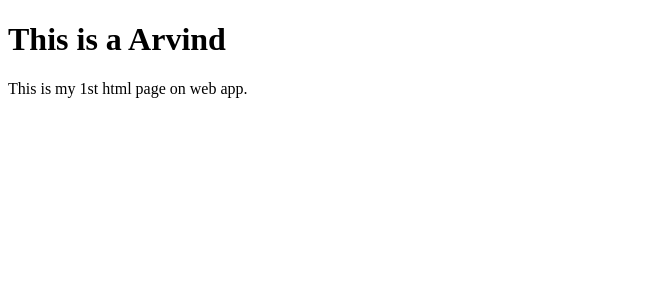
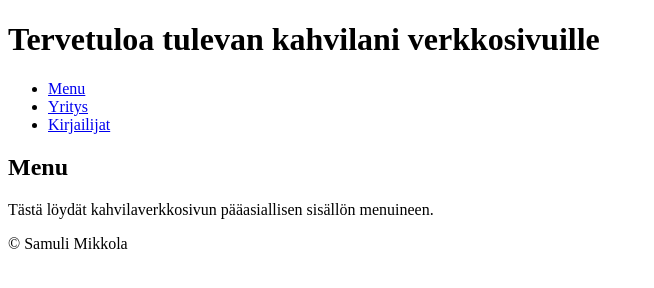
Before and after one commit to Samulism/Samulism.github.io, a plain HTML site: page index.html in a window 1280 px wide. Shown: the whole page, without its empty margins (0-654 px from the left). Drawn offline with Linux system fonts and the light colour scheme.

Commit message:
Add files via upload

```diff
--- a/index.html
+++ b/index.html
@@ -1,10 +1,31 @@
 <!DOCTYPE html>
-<html>
+<html lang="en">
 <head>
-<title>Page Title</title>
+    <meta charset="UTF-8">
+    <meta name="viewport" content="width=device-width, initial-scale=1.0">
+    <title>Tyylikäs verkkosivu aloittelijoille</title>
 </head>
 <body>
-<h1>This is a Arvind</h1>
-<p>This is my 1st html page on web app.</p>
+
+    <header>
+         <h1>Tervetuloa tulevan kahvilani verkkosivuille</h1>
+     </header>
+
+    <nav>
+        <ul>
+            <li><a href="#Menu">Menu</a></li>
+            <li><a href="#Yritys">Yritys</a></li>
+            <li><a href="#Kirjailijat">Kirjailijat</a></li>
+        </ul>
+   </nav>
+
+    <main>
+        <h2>Menu</h2>
+        <p>Tästä löydät kahvilaverkkosivun pääasiallisen sisällön menuineen.</p>
+    </main>
+
+    <footer id="Kirjailijat">
+        <p>&copy; Samuli Mikkola</p>
+    </footer>
 </body>
 </html>
```
